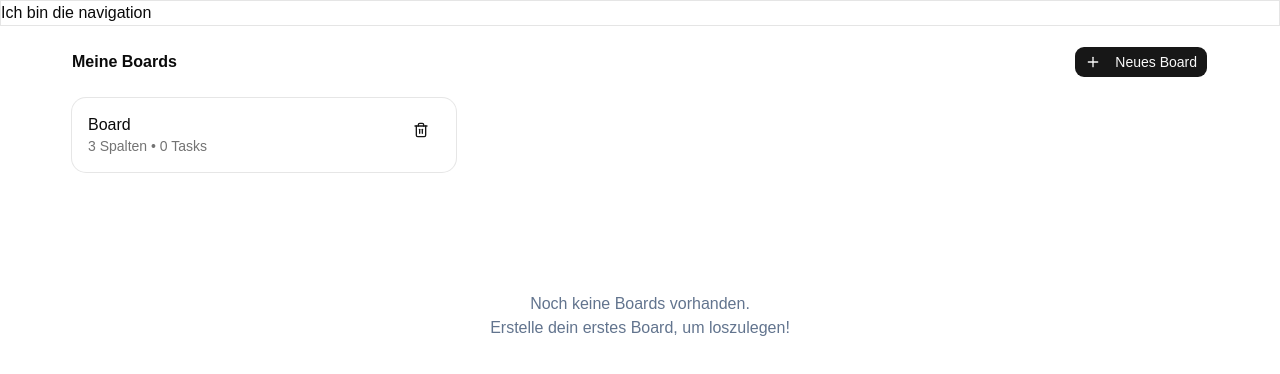
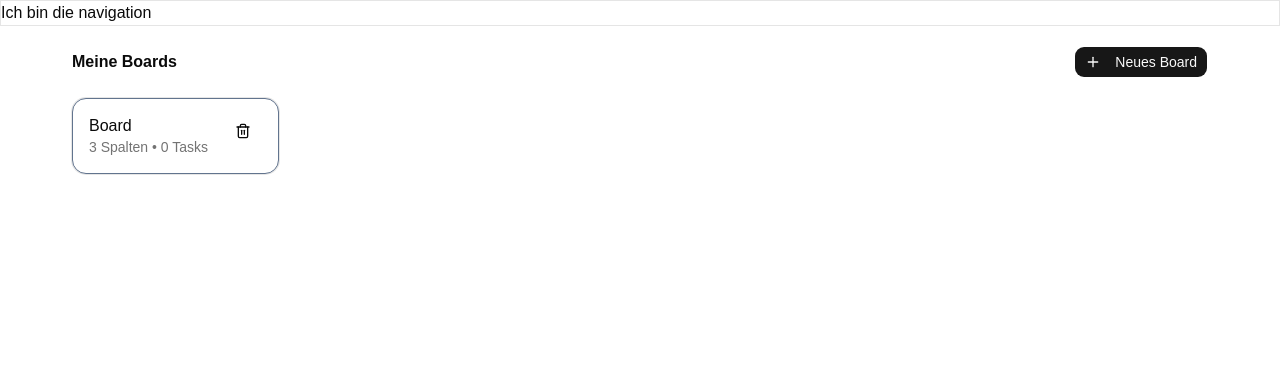
Before and after one commit to Schokett/KanBanDev, a React (Vite) app: page /KanBanDev/boardoverview in a window 1280 px wide. Shown: the top 374 px of the page. Built offline with nearby package versions, Linux system fonts and the light colour scheme.

Commit message:
boardview changed

```diff
--- a/src/pages/BoardOverview.tsx
+++ b/src/pages/BoardOverview.tsx
@@ -1,5 +1,5 @@
 import { Button } from "@/components/ui/button";
-import { Outlet } from "react-router-dom";
+import { Link, Outlet } from "react-router-dom";
 import { Plus, TrashIcon } from "lucide-react";
 import { Card, CardAction, CardDescription, CardTitle } from "@/components/ui/card";
 
@@ -14,8 +14,9 @@ function BoardOverview() {
         </Button>
       </div>
 
-      <section className="place-items-center lg:place-items-start">
-        <Card className="w-full max-w-sm flex-2 flex flex-row justify-between p-4 mt-5">
+      <section className="place-items-center lg:place-items-start grid grid-cols-3 gap-4">
+        <Link to={`/BoardOverview/board/1`}>
+          <Card className="w-full max-w-sm flex-2 flex flex-row justify-between p-4 mt-5 hover:shadow-md border border-slate-500">
             <div className="w-full">
               <CardTitle>Board</CardTitle>
               <CardDescription>
@@ -25,15 +26,16 @@ function BoardOverview() {
             </div>
             <div className="w-fit">
               <CardAction>
-              <Button variant="link">
+                <Button variant="ghost">
                   <TrashIcon />
                 </Button>
               </CardAction>
             </div>
           </Card>
+        </Link>
       </section>
 
-      <div className="text-center flex justify-center mt-12 sm:mt-30">
+      <div id="noEntrys" className="text-center justify-center mt-12 sm:mt-30 hidden">
         <p className="text-slate-500 font-medium">
           Noch keine Boards vorhanden. <br />
           <span className="font-normal">Erstelle dein erstes Board, um loszulegen!</span>
```
Lines whose indentation alone changed are shown as unchanged.
